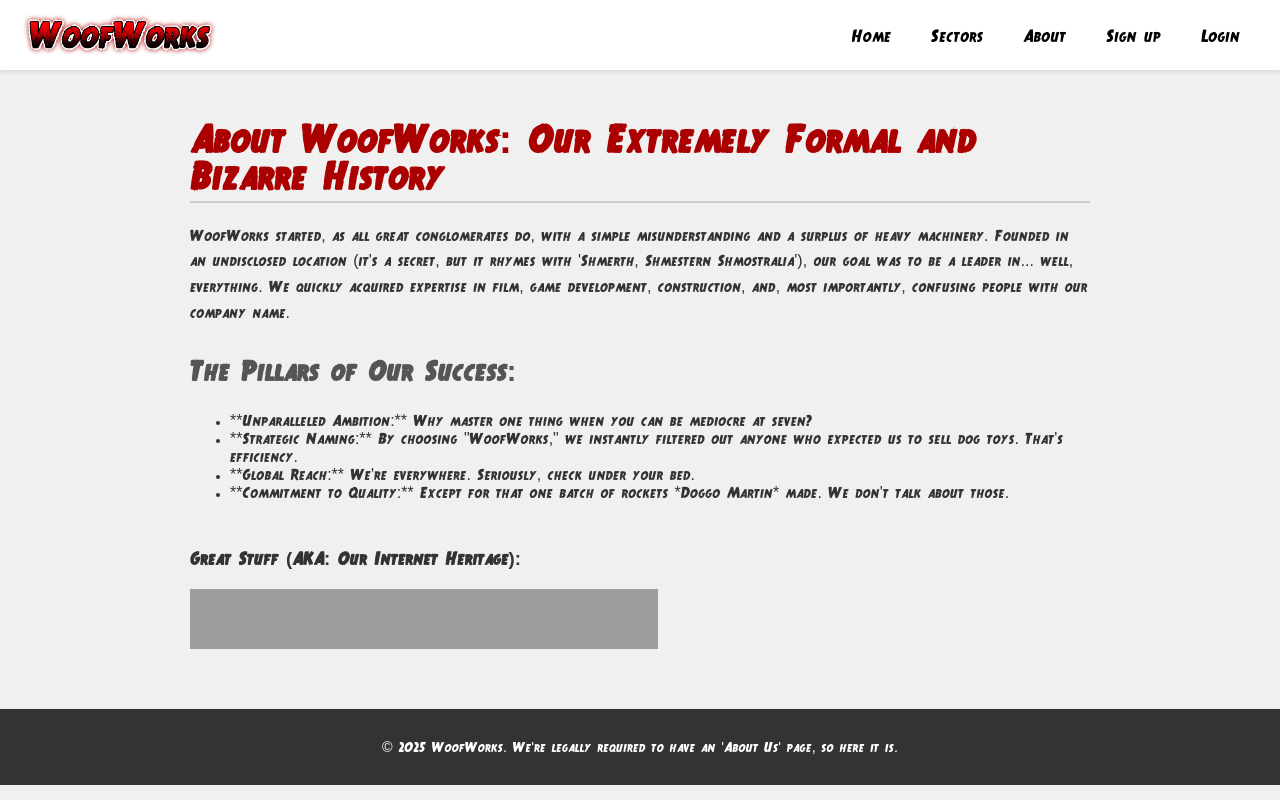
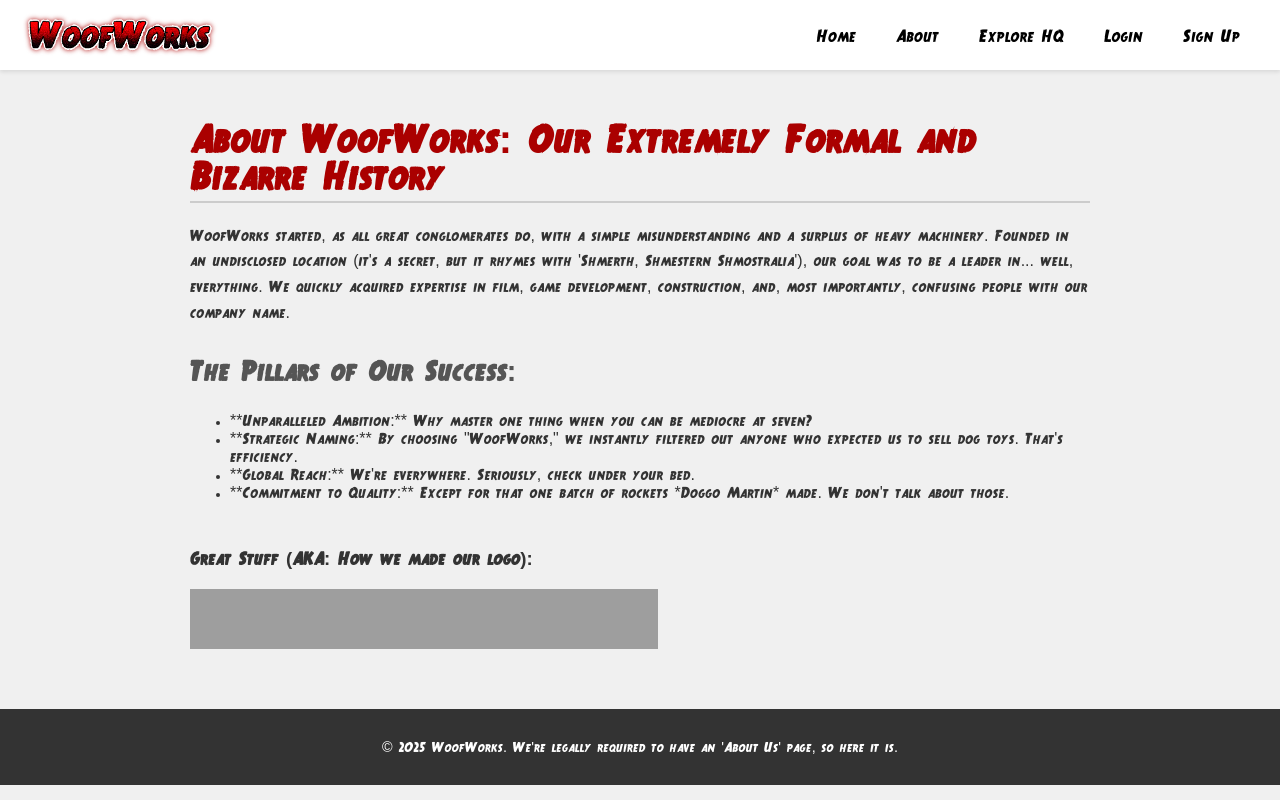
Before and after one commit to WoofWorks-Incorporated/woofworks-incorporated.github.io, a plain HTML site: page about.html in a window 1280 px wide. Drawn offline with Linux system fonts and the light colour scheme; grey boxes are pictures that could not be loaded.

Commit message:
Update about.html

```diff
--- a/about.html
+++ b/about.html
@@ -164,10 +164,11 @@
         <button class="menu-button">☰</button>
         <nav>
             <a href="index.html">Home</a>
-            <a href="sectors.html">Sectors</a>
             <a href="about.html">About</a>
-            <a href="#">Sign up</a>
-            <a href="#">Login</a>
+            <a href="explorehq.html">Explore HQ</a>
+            <a href="login.html">Login</a>
+            <a href="signup.html">Sign Up</a>
+
         </nav>
     </header>
 
@@ -191,7 +192,7 @@
         </ul>
 
         <br>
-        <h3>Great Stuff (AKA: Our Internet Heritage):</h3>
+        <h3>Great Stuff (AKA: How we made our logo):</h3>
         <a href="http://cooltext.com" target="_top"><img src="https://cooltext.com/images/ct_banner.gif" width="468" height="60" alt="Cool Text: Logo and Graphics Generator" /></a>
     </main>
 
```
